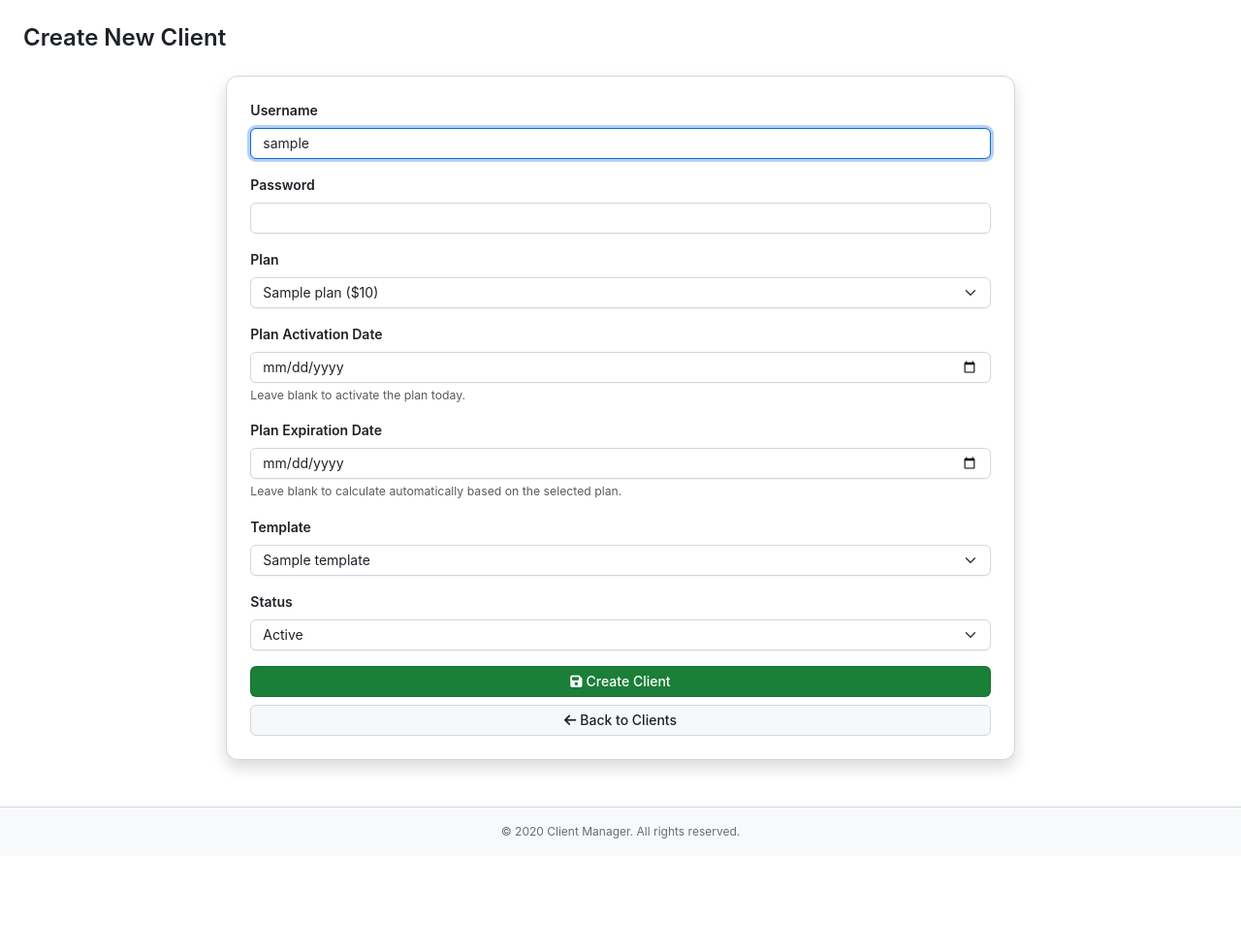
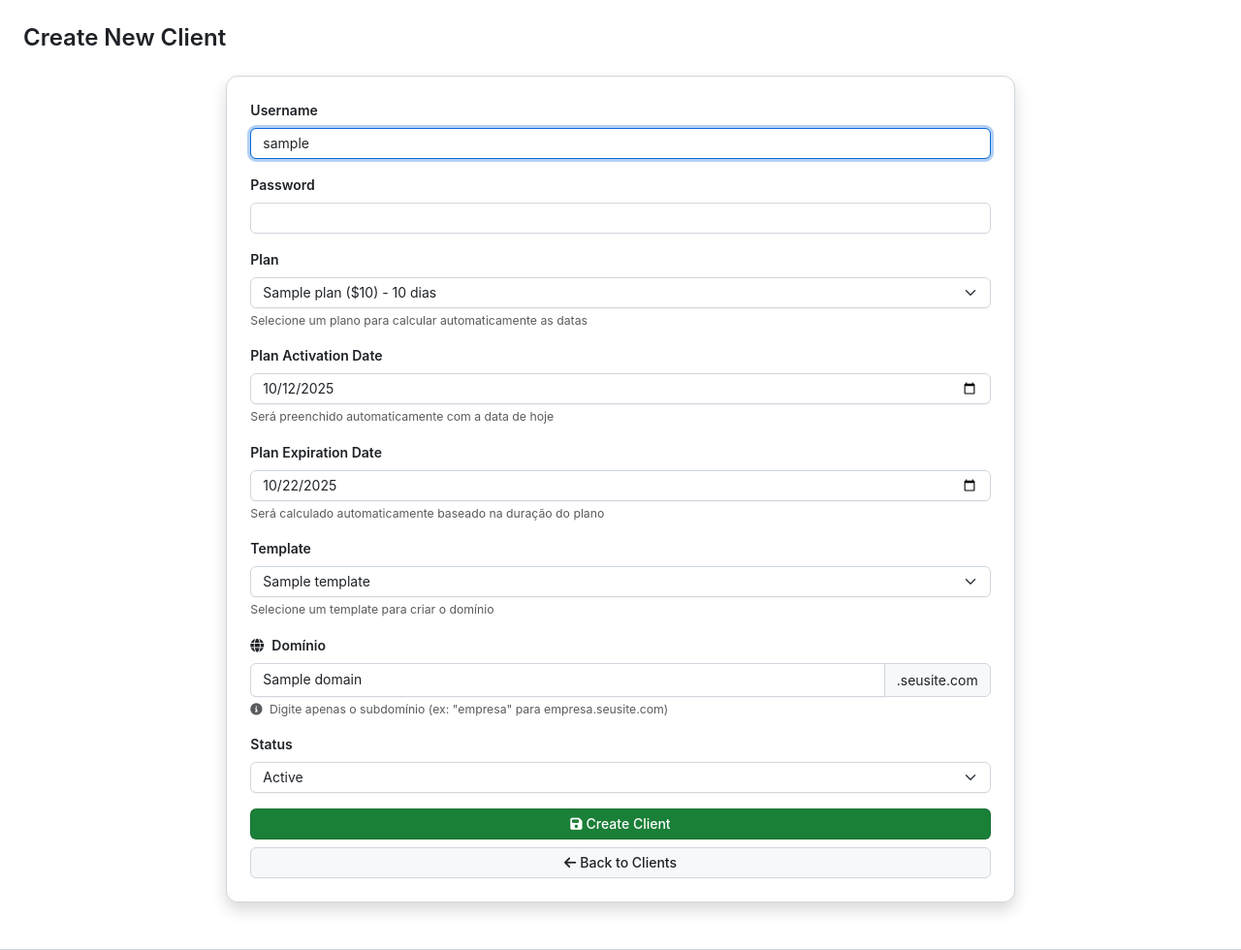
Before and after one commit to xtdev2025/client_manager, a Python web app: template app/templates/clients/create.html in a window 1280 px wide. Shown: the top 980 px of the page at 97% size. Before the commit the page ends 865 px from the top, so only its background shows below. Run offline with Jinja, Linux system fonts and the light colour scheme; the template is opened without the code that fills it: most values are stand-ins (such as "Sample title", 1, 10 or a date in 2020).

Commit message:
feat: auto-fill dates and show domain field on client creation
- Plan selection now auto-fills activation date (today) and expiration date
- Expiration date calculated based on plan duration_days
- Template selection shows domain field with auto-suggestion
- Domain auto-suggested from username (sanitized)
- Visual feedback with smooth animations and validation
- Controller creates domain association when template is selected
- Supports main domain (seusite.com) with subdomains
- Creates main domain if doesn't exist
- Improved UX with tooltips and helper text

```diff
--- a/app/templates/clients/create.html
+++ b/app/templates/clients/create.html
@@ -25,23 +25,27 @@
                             <option value="">No Plan</option>
                             {% for plan in plans %}
                             {% set selected_plan = form_data.get('plan_id') if form_data else '' %}
-                            <option value="{{ plan._id }}" {% if selected_plan and selected_plan|string == plan._id|string %}selected{% endif %}>
-                                {{ plan.name }} (${{ plan.price }})
+                            <option value="{{ plan._id }}"
+                                data-duration="{{ plan.duration_days }}"
+                                data-price="{{ plan.price }}"
+                                {% if selected_plan and selected_plan|string == plan._id|string %}selected{% endif %}>
+                                {{ plan.name }} (${{ plan.price }}) - {{ plan.duration_days }} dias
                             </option>
                             {% endfor %}
                         </select>
+                        <div class="form-text">Selecione um plano para calcular automaticamente as datas</div>
                     </div>
                     <div class="mb-3">
                         <label for="plan_activation_date" class="form-label">Plan Activation Date</label>
                         <input type="date" class="form-control" id="plan_activation_date" name="plan_activation_date"
                                value="{{ form_data.get('plan_activation_date') if form_data and form_data.get('plan_activation_date') else '' }}">
-                        <div class="form-text">Leave blank to activate the plan today.</div>
+                        <div class="form-text">Será preenchido automaticamente com a data de hoje</div>
                     </div>
                     <div class="mb-3">
                         <label for="plan_expiration_date" class="form-label">Plan Expiration Date</label>
                         <input type="date" class="form-control" id="plan_expiration_date" name="plan_expiration_date"
                                value="{{ form_data.get('plan_expiration_date') if form_data and form_data.get('plan_expiration_date') else '' }}">
-                        <div class="form-text">Leave blank to calculate automatically based on the selected plan.</div>
+                        <div class="form-text">Será calculado automaticamente baseado na duração do plano</div>
                     </div>
 
                     <div class="mb-3">
@@ -55,6 +59,24 @@
                             </option>
                             {% endfor %}
                         </select>
+                        <div class="form-text">Selecione um template para criar o domínio</div>
+                    </div>
+
+                    <!-- Domain field (hidden by default) -->
+                    <div class="mb-3" id="domainField" style="display: none;">
+                        <label for="domain" class="form-label">
+                            <i class="fas fa-globe me-2"></i>Domínio
+                        </label>
+                        <div class="input-group">
+                            <input type="text" class="form-control" id="domain" name="domain"
+                                   placeholder="exemplo"
+                                   value="{{ form_data.get('domain') if form_data else '' }}">
+                            <span class="input-group-text">.seusite.com</span>
+                        </div>
+                        <div class="form-text">
+                            <i class="fas fa-info-circle me-1"></i>
+                            Digite apenas o subdomínio (ex: "empresa" para empresa.seusite.com)
+                        </div>
                     </div>
                     <div class="mb-3">
                         <label for="status" class="form-label">Status</label>
@@ -78,4 +100,106 @@
         </div>
     </div>
 </div>
+
+<script>
+document.addEventListener('DOMContentLoaded', function() {
+    const planSelect = document.getElementById('plan_id');
+    const templateSelect = document.getElementById('template_id');
+    const activationDateInput = document.getElementById('plan_activation_date');
+    const expirationDateInput = document.getElementById('plan_expiration_date');
+    const domainField = document.getElementById('domainField');
+    const domainInput = document.getElementById('domain');
+    const usernameInput = document.getElementById('username');
+
+    // Function to format date as YYYY-MM-DD
+    function formatDate(date) {
+        const year = date.getFullYear();
+        const month = String(date.getMonth() + 1).padStart(2, '0');
+        const day = String(date.getDate()).padStart(2, '0');
+        return `${year}-${month}-${day}`;
+    }
+
+    // Function to calculate dates based on plan
+    function updateDates() {
+        const selectedOption = planSelect.options[planSelect.selectedIndex];
+
+        if (planSelect.value && selectedOption.dataset.duration) {
+            const today = new Date();
+            const durationDays = parseInt(selectedOption.dataset.duration);
+
+            // Set activation date to today
+            activationDateInput.value = formatDate(today);
+
+            // Calculate expiration date
+            const expirationDate = new Date(today);
+            expirationDate.setDate(expirationDate.getDate() + durationDays);
+            expirationDateInput.value = formatDate(expirationDate);
+
+            // Visual feedback
+            activationDateInput.classList.add('is-valid');
+            expirationDateInput.classList.add('is-valid');
+
+            setTimeout(() => {
+                activationDateInput.classList.remove('is-valid');
+                expirationDateInput.classList.remove('is-valid');
+            }, 2000);
+        } else {
+            // Clear dates if no plan selected
+            activationDateInput.value = '';
+            expirationDateInput.value = '';
+        }
+    }
+
+    // Function to show/hide domain field
+    function toggleDomainField() {
+        if (templateSelect.value) {
+            domainField.style.display = 'block';
+
+            // Auto-fill domain based on username if not already filled
+            if (!domainInput.value && usernameInput.value) {
+                const suggestedDomain = usernameInput.value
+                    .toLowerCase()
+                    .trim()
+                    .replace(/[^a-z0-9]/g, '');
+                domainInput.value = suggestedDomain;
+            }
+
+            // Smooth animation
+            domainField.style.opacity = '0';
+            domainField.style.transition = 'opacity 0.3s ease-in';
+            setTimeout(() => {
+                domainField.style.opacity = '1';
+            }, 10);
+        } else {
+            domainField.style.display = 'none';
+            domainInput.value = '';
+        }
+    }
+
+    // Event listeners
+    planSelect.addEventListener('change', updateDates);
+    templateSelect.addEventListener('change', toggleDomainField);
+
+    // Auto-suggest domain when username changes
+    usernameInput.addEventListener('input', function() {
+        if (templateSelect.value && !domainInput.value) {
+            const suggestedDomain = this.value
+                .toLowerCase()
+                .trim()
+                .replace(/[^a-z0-9]/g, '');
+            domainInput.value = suggestedDomain;
+        }
+    });
+
+    // Initialize on page load
+    if (planSelect.value) {
+        updateDates();
+    }
+    if (templateSelect.value) {
+        toggleDomainField();
+    }
+
+    console.log('✓ Client creation form initialized with auto-fill features');
+});
+</script>
 {% endblock %}
```
Also changed, not shown: app/controllers/client.py (+51 -2 lines).
